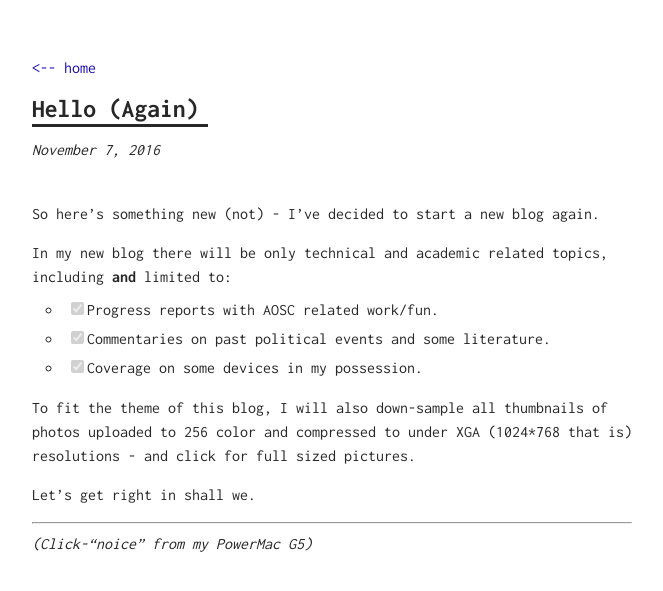
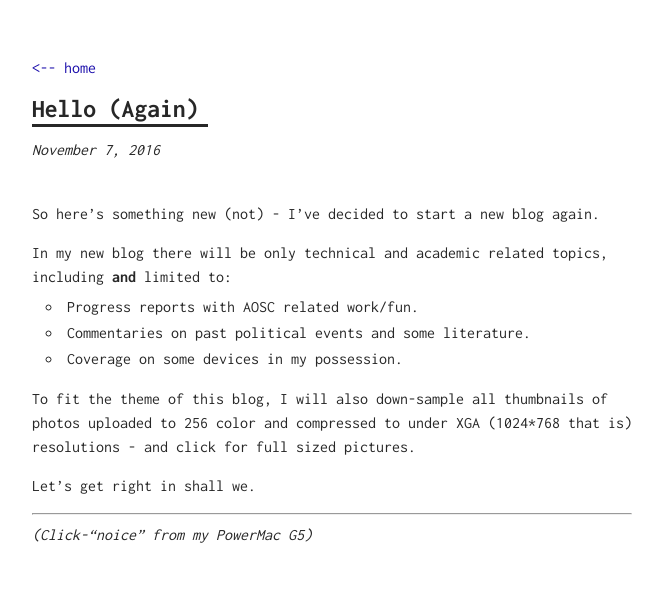
Before and after one commit to MingcongBai/MingcongBai.github.io, a Jekyll site: the page built from _posts/2016-11-07-hello-again.md, in a window 1280 px wide. Shown: the top 591 px of the page, without its empty margins (308-971 px from the left). Built offline with Jekyll 4.4.1, drawn with Linux system fonts in a browser that asks for light colours.

```diff
--- a/_posts/2016-11-07-hello-again.md
+++ b/_posts/2016-11-07-hello-again.md
@@ -8,9 +8,9 @@ So here's something new (not) - I've decided to start a new blog again.
 In my new blog there will be only technical and academic related topics,
 including **and** limited to:
 
-- [x] Progress reports with AOSC related work/fun.
-- [x] Commentaries on past political events and some literature.
-- [x] Coverage on some devices in my possession.
+- Progress reports with AOSC related work/fun.
+- Commentaries on past political events and some literature.
+- Coverage on some devices in my possession.
 
 To fit the theme of this blog, I will also down-sample all thumbnails of
 photos uploaded to 256 color and compressed to under XGA (1024*768 that is)
```
